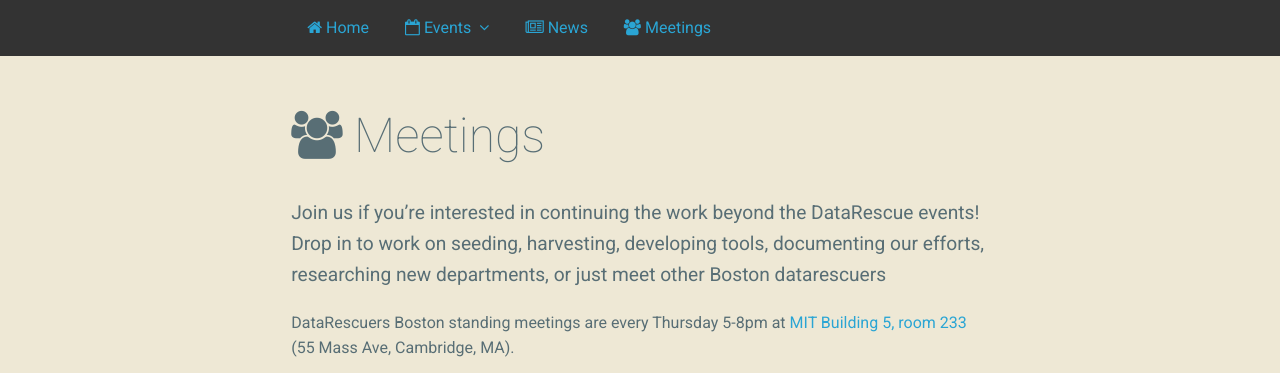
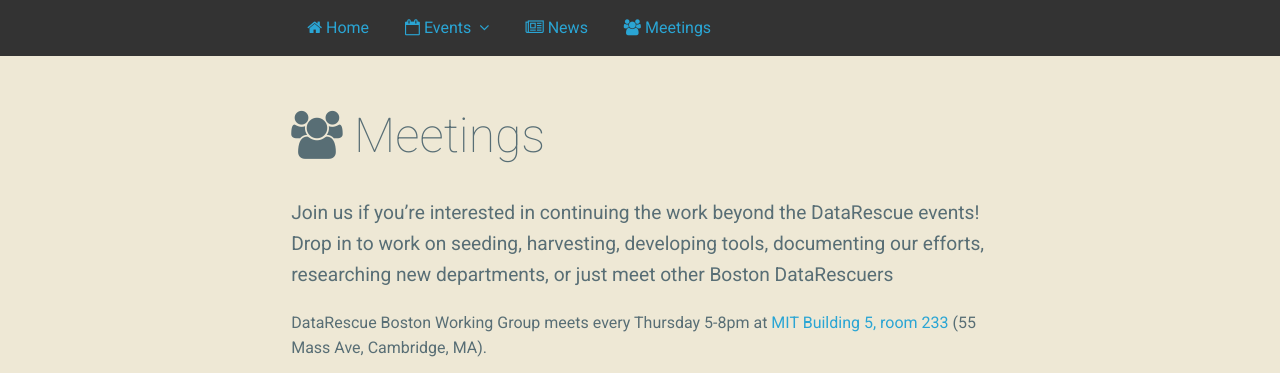
Before and after one commit to data-rescue-boston/data-rescue-boston.github.io, a Jekyll site: the page built from pages/meetings.html, in a window 1280 px wide and 900 px high, cut to the strip 0-373 px from the top of the window. Built offline with Jekyll 4.4.1, drawn with Linux system fonts in a browser that asks for light colours.

Commit message:
details and copy

```diff
--- a/pages/meetings.html
+++ b/pages/meetings.html
@@ -9,9 +9,9 @@ permalink: /meetings/
 
     <h2><i class="fa fa-users" aria-hidden="true"></i> Meetings</h2>
 
-    <p class="lead">Join us if you’re interested in continuing the work beyond the DataRescue events! Drop in to work on seeding, harvesting, developing tools, documenting our efforts, researching new departments, or just meet other Boston datarescuers</p>
+    <p class="lead">Join us if you’re interested in continuing the work beyond the DataRescue events! Drop in to work on seeding, harvesting, developing tools, documenting our efforts, researching new departments, or just meet other Boston DataRescuers</p>
 
-    <p>DataRescuers Boston standing meetings are every Thursday 5-8pm at <a href="http://whereis.mit.edu/?go=5" target="_blank">MIT Building 5, room 233</a> (55 Mass Ave, Cambridge, MA).</p>
+    <p>DataRescue Boston Working Group meets every Thursday 5-8pm at <a href="http://whereis.mit.edu/?go=5" target="_blank">MIT Building 5, room 233</a> (55 Mass Ave, Cambridge, MA).</p>
 
     <iframe src="https://www.google.com/maps/embed?pb=!1m18!1m12!1m3!1d1474.123623724607!2d-71.09404274174094!3d42.35856977679641!2m3!1f0!2f0!3f0!3m2!1i1024!2i768!4f13.1!3m3!1m2!1s0x89e370aa735d9441%3A0x173aab311b3842e!2s55+Massachusetts+Ave%2C+Cambridge%2C+MA+02142!5e0!3m2!1sen!2sus!4v1487023351102" width="600" height="450" frameborder="0" style="border:0" allowfullscreen></iframe>
 
```
